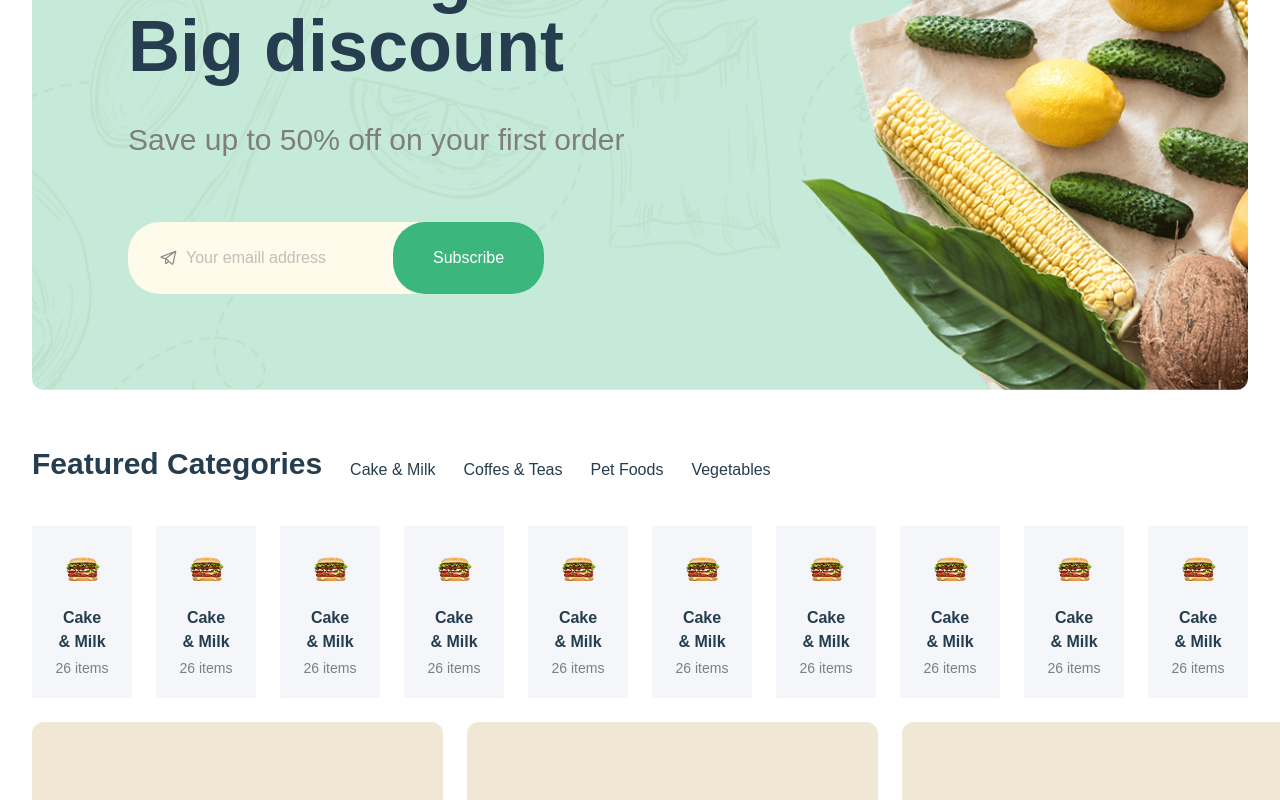
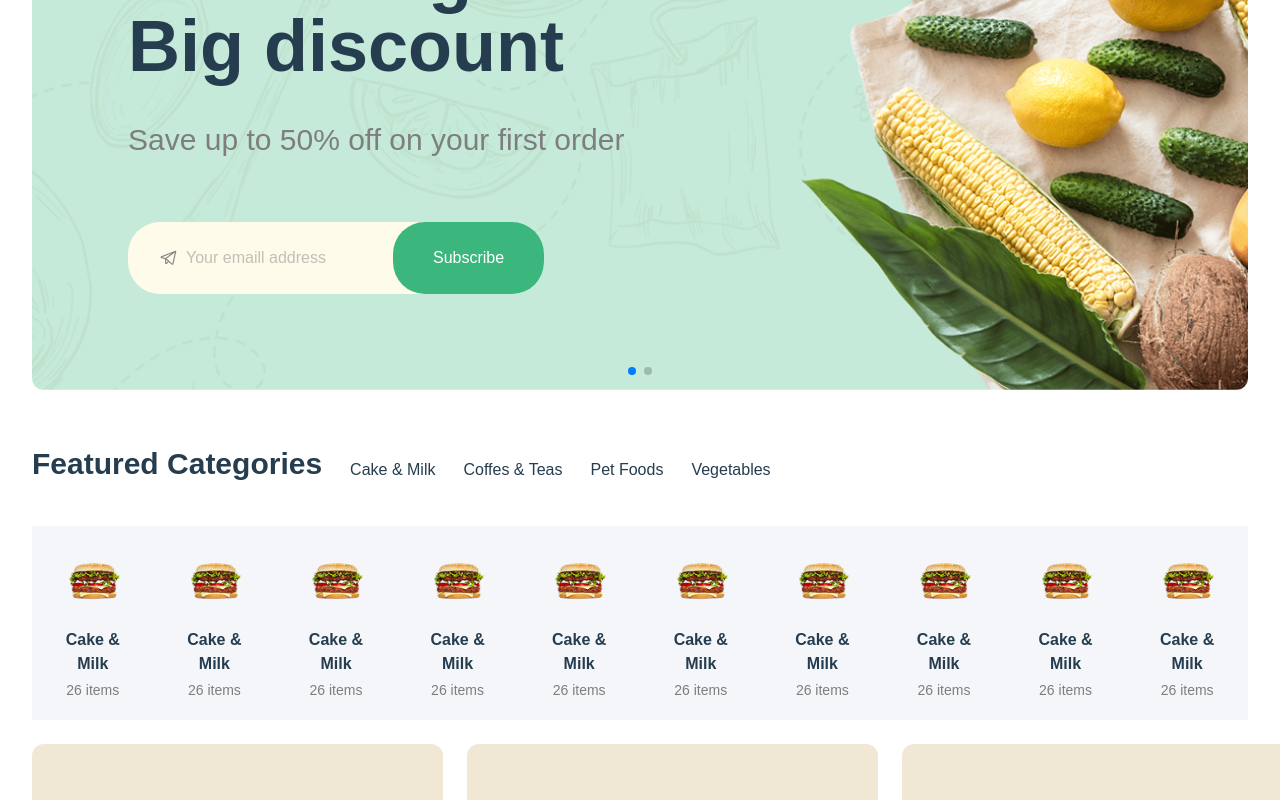
Before and after one commit to shaikhahmeed/Project-Practice-Ecommerce-website, a React (Vite) app: page / in a window 1280 px wide. Shown: the part 500-1300 px from the top of the page. Built offline with nearby package versions, Linux system fonts and the light colour scheme.

Commit message:
login X registration

```diff
--- a/package.json
+++ b/package.json
@@ -17,6 +17,7 @@
     "react-router": "^7.14.2",
     "react-slick": "^0.31.0",
     "slick-carousel": "^1.8.1",
+    "swiper": "^12.1.4",
     "tailwindcss": "^4.2.4"
   },
   "devDependencies": {
--- a/src/App.jsx
+++ b/src/App.jsx
@@ -2,15 +2,21 @@ import { BrowserRouter, Routes, Route } from "react-router";
 import Layout from "./Component/Layout/Layout";
 import HomePage from "./Pages/HomePage";
 import ShopPage from "./Pages/ShopPage";
+import Cart from "./Component/Home/Cart";
+import Registration from "./Component/Home/Registration";
+import Login from "./Component/Home/Login";
 function App() {
 
   return (
     <>
     <BrowserRouter>
     <Routes>
+      <Route path="/registration"element={<Registration/>}/>
+      <Route path="/login"element={<Login/>}/>
       <Route path="/"element={<Layout/>}>
       <Route index element={<HomePage />} />
       <Route path="/shop" element={<ShopPage />} />
+      <Route path="/cart" element={<Cart />} />
       </Route>
     </Routes>
    </BrowserRouter>,
--- a/src/Component/Home/Banner.jsx
+++ b/src/Component/Home/Banner.jsx
@@ -1,28 +1,37 @@
 import React from 'react'
 import SearchBar from '../Utility/SearchBar'
-import "slick-carousel/slick/slick.css";
-import "slick-carousel/slick/slick-theme.css";
-import Slider from "react-slick";
+import { Swiper, SwiperSlide } from 'swiper/react';
+import 'swiper/css';
+import { Pagination } from 'swiper/modules';
+import 'swiper/css/pagination';
+
 
 
 const Banner = () => {
 
-  const settings = {
-    dots: true,
-    infinite: true,
-    speed: 500,
-    slidesToShow: 1,
-    slidesToScroll: 1
-  };
 
   return (
     <section>
       <div className="container">
-        <div className='py-24 pl-24 bg-center bg-cover bg-no-repeat rounded-xl' style={{backgroundImage:"url('/banner.png')"}}>
-        <h1 className='font-bold text-7xl text-primary max-w-2xl'>Fresh Vegetables Big discount</h1>
-        <p className='font-medium text-3xl text-secondary mt-10 mb-16'>Save up to 50% off on your first order</p>
-        <SearchBar/>
-        </div>
+        <Swiper slidesPerView={1}
+        loop={true}
+        pagination={{ clickable: true }}
+        modules={[Pagination]}>
+         <SwiperSlide>
+          <div className='py-24 pl-24 bg-center bg-cover bg-no-repeat rounded-xl' style={{backgroundImage:"url('/banner.png')"}}>
+          <h1 className='font-bold text-7xl text-primary max-w-2xl'>Fresh Vegetables Big discount</h1>
+          <p className='font-medium text-3xl text-secondary mt-10 mb-16'>Save up to 50% off on your first order</p>
+          <SearchBar/>
+         </div>
+         </SwiperSlide>
+         <SwiperSlide>
+          <div className='py-24 pl-24 bg-center bg-cover bg-no-repeat rounded-xl' style={{backgroundImage:"url('/banner.png')"}}>
+          <h1 className='font-bold text-7xl text-primary max-w-2xl'>Fresh Vegetables Big discount</h1>
+          <p className='font-medium text-3xl text-secondary mt-10 mb-16'>Save up to 50% off on your first order</p>
+         <SearchBar/>
+          </div>
+         </SwiperSlide>
+        </Swiper>
     </div>
     </section>
   )
--- /dev/null
+++ b/src/Component/Home/Cart.jsx
@@ -0,0 +1,9 @@
+import React from 'react'
+
+const Cart = () => {
+  return (
+    <div>Cart</div>
+  )
+}
+
+export default Cart
--- a/src/Component/Home/Category.jsx
+++ b/src/Component/Home/Category.jsx
@@ -3,6 +3,8 @@ import { CategoryItem } from './CategoryItem'
 import "slick-carousel/slick/slick.css";
 import Slider from "react-slick";
 import CategoryItem2 from './CategoryItem2';
+import { Swiper, SwiperSlide } from 'swiper/react';
+import 'swiper/css';
 
 
 const Category = () => {
@@ -20,16 +22,20 @@ const Category = () => {
                 </ul>
             </div>
             <div className='flex gap-6'>
-                <CategoryItem/>
-                <CategoryItem/>
-                <CategoryItem/>
-                <CategoryItem/>
-                <CategoryItem/>
-                <CategoryItem/>
-                <CategoryItem/>
-                <CategoryItem/>
-                <CategoryItem/>
-                <CategoryItem/>
+                <Swiper slidesPerView={10}
+                        loop={true}>
+                <SwiperSlide><CategoryItem/></SwiperSlide>
+                <SwiperSlide><CategoryItem/></SwiperSlide>
+                <SwiperSlide><CategoryItem/></SwiperSlide>
+                <SwiperSlide><CategoryItem/></SwiperSlide>
+                <SwiperSlide><CategoryItem/></SwiperSlide>
+                <SwiperSlide><CategoryItem/></SwiperSlide>
+                <SwiperSlide><CategoryItem/></SwiperSlide>
+                <SwiperSlide><CategoryItem/></SwiperSlide>
+                <SwiperSlide><CategoryItem/></SwiperSlide>
+                <SwiperSlide><CategoryItem/></SwiperSlide>
+                <SwiperSlide><CategoryItem/></SwiperSlide>
+                </Swiper>
             </div>
             <div className='mt-6 flex gap-6'>
                 <CategoryItem2/>
--- /dev/null
+++ b/src/Component/Home/Login.jsx
@@ -0,0 +1,39 @@
+import React from 'react'
+import { FcGoogle } from "react-icons/fc";
+import { Link } from 'react-router';
+
+const Login = () => {
+  return (
+     <div className="w-full flex justify-center items-center max-w-full py-3 sm:max-w-xl sm:mx-auto shadow-2xl mt-28 md:flex-0 shrink-0">
+    <div className="relative z-0 flex flex-col min-w-0 bg-white border-0 shadow-soft-xl rounded-2xl bg-clip-border">
+      <div className="p-6 mb-0 text-center bg-white border-b-0 rounded-t-2xl">
+        <h5 className="text-3xl font-bold">Log In</h5>
+      </div>
+      <div className="flex-auto p-6">
+        <form role="form text-left">
+        <div className="mb-4">
+          <input aria-describedby="email-addon" aria-label="Name" placeholder="Full Name" className="text-sm focus:shadow-soft-primary-outline leading-5.6 ease-soft block w-full appearance-none rounded-lg border border-solid border-gray-300 bg-white bg-clip-padding py-2 px-3 font-normal text-gray-700 transition-all focus:border-fuchsia-300 focus:bg-white focus:text-gray-700 focus:outline-none focus:transition-shadow" type="text"/>
+        </div>
+          <div className="mb-4">
+            <input aria-describedby="password-addon" aria-label="Password" placeholder="Password" className="text-sm focus:shadow-soft-primary-outline leading-5.6 ease-soft block w-full appearance-none rounded-lg border border-solid border-gray-300 bg-white bg-clip-padding py-2 px-3 font-normal text-gray-700 transition-all focus:border-fuchsia-300 focus:bg-white focus:text-gray-700 focus:outline-none focus:transition-shadow" type="password"/>
+          </div>
+      <div class="text-right mb-2">
+        <a
+          class="text-xs font-display font-semibold text-gray-500 hover:text-gray-600 cursor-pointer"
+          href="#"
+        >
+          Forgot Password?
+        </a>
+      </div>
+      <div className="text-center">
+          <button className="inline-block w-full px-6 py-3 mt-6 mb-2 font-bold text-center text-white uppercase align-middle transition-all bg-transparent border-0 rounded-lg cursor-pointer active:opacity-85 hover:scale-102 hover:shadow-soft-xs leading-pro text-xs ease-soft-in tracking-tight-soft shadow-soft-md bg-150 bg-x-25 bg-gradient-to-tl from-gray-900 to-slate-800 hover:border-slate-700 hover:bg-slate-700 hover:text-white" type="button">Sign in</button>
+      </div>
+      <p className="mt-4 mb-0 leading-normal text-sm">or didn't have any account? <span className="font-semibold"><Link to="/registration">SIGN UP</Link></span></p>
+       </form>
+      </div>
+    </div>
+    </div>
+  )
+}
+
+export default Login
--- /dev/null
+++ b/src/Component/Home/Registration.jsx
@@ -0,0 +1,39 @@
+import React from 'react'
+import { FcGoogle } from "react-icons/fc";
+import { Link } from 'react-router';
+
+const Registration = () => {
+  return (
+    <div className="w-full flex justify-center items-center max-w-full py-3 sm:max-w-xl sm:mx-auto shadow-2xl rounded-2xl mt-28 md:flex-0 shrink-0">
+  <div className="relative z-0 flex flex-col min-w-0 bg-white border-0 shadow-soft-xl rounded-2xl bg-clip-border">
+    <div className="p-2 text-center">
+      <img src="public/logo.png" alt="logo" className='ml-6'/>
+      <h5 className="text-3xl mt-5 font-bold">Registration</h5>
+    </div>
+    <div>
+    </div>
+    <div className="flex-auto p-6">
+      <form role="form text-left">
+        <div className="mb-4">
+          <input aria-describedby="email-addon" aria-label="Name" placeholder="Full Name " className="text-sm focus:shadow-soft-primary-outline leading-5.6 ease-soft block w-full appearance-none rounded-lg border border-solid border-gray-300 bg-white bg-clip-padding py-2 px-3 font-normal text-gray-700 transition-all focus:border-fuchsia-300 focus:bg-white focus:text-gray-700 focus:outline-none focus:transition-shadow" type="text"/>
+        </div>
+        <div className="mb-4">
+          <input aria-describedby="email-addon" aria-label="Email" placeholder="Email" className="text-sm focus:shadow-soft-primary-outline leading-5.6 ease-soft block w-full appearance-none rounded-lg border border-solid border-gray-300 bg-white bg-clip-padding py-2 px-3 font-normal text-gray-700 transition-all focus:border-fuchsia-300 focus:bg-white focus:text-gray-700 focus:outline-none focus:transition-shadow" type="email"/>
+        </div>
+        <div className="mb-4">
+          <input aria-describedby="password-addon" aria-label="Password" placeholder="Password" className="text-sm focus:shadow-soft-primary-outline leading-5.6 ease-soft block w-full appearance-none rounded-lg border border-solid border-gray-300 bg-white bg-clip-padding py-2 px-3 font-normal text-gray-700 transition-all focus:border-fuchsia-300 focus:bg-white focus:text-gray-700 focus:outline-none focus:transition-shadow" type="password"/>
+        </div>
+        <div className="min-h-6 pl-7 mb-0.5 block">
+  </div>
+    <div className="text-center">
+        <button className="inline-block w-full px-6 py-3 mt-6 mb-2 font-bold text-center text-white uppercase align-middle transition-all bg-transparent border-0 rounded-lg cursor-pointer active:opacity-85 hover:scale-102 hover:shadow-soft-xs leading-pro text-xs ease-soft-in tracking-tight-soft shadow-soft-md bg-150 bg-x-25 bg-gradient-to-tl from-gray-900 to-slate-800 hover:border-slate-700 hover:bg-slate-700 hover:text-white" type="button">Sign up</button>
+    </div>
+    <p className="mt-4 mb-0 leading-normal text-sm">Already have an account? <Link className="font-bold text-slate-700" to="/login">Sign in</Link></p>
+     </form>
+    </div>
+  </div>
+    </div>
+  )
+}
+
+export default Registration
--- a/src/Component/Layout/Navigation.jsx
+++ b/src/Component/Layout/Navigation.jsx
@@ -71,12 +71,12 @@ const Navigation = () => {
               <Link><p className='text-secondary'>Wishlist</p></Link>
             </li>
             <li className='flex text-end gap-1'>
-              <Link><p className='text-primary'><FiShoppingCart /></p></Link>
-              <Link><p className='text-secondary'>Cart</p></Link>
+              <Link to={"/cart"}><p className='text-primary'><FiShoppingCart /></p></Link>
+              <Link to={"/cart"}><p className='text-secondary'>Cart</p></Link>
             </li>
             <li className='flex text-end gap-1'>
-              <Link><p className='text-primary'><FaRegUser /></p></Link>
-              <Link><p  className='text-secondary'>Account</p></Link>
+              <Link to={"/registration"}><p className='text-primary'><FaRegUser /></p></Link>
+              <Link to={"/registration"} ><p  className='text-secondary'>Account</p></Link>
             </li>
           </ul>
         </div>
@@ -100,8 +100,8 @@ const Navigation = () => {
             </li>
             <Link>About</Link>
             <li className='flex gap-2 items-center hover:text-brand cursor-pointer'>
-              <p>Shop </p>
-              <p><IoIosArrowDown /></p>
+              <Link to={"/shop"}>Shop</Link>
+              <Link><IoIosArrowDown /></Link>
             </li>
             <li className='flex gap-2 items-center hover:text-brand cursor-pointer'>
               <p>Vendors </p>
--- /dev/null
+++ b/src/Component/Shop/ShopBanner.jsx
@@ -0,0 +1,14 @@
+import React from 'react'
+import Breadcamp from '../Utility/Breadcamp'
+
+const ShopBanner = () => {
+  return (
+    <section>
+        <div className="container">
+            <Breadcamp/>
+        </div>
+    </section>
+  )
+}
+
+export default ShopBanner
--- /dev/null
+++ b/src/Component/Utility/Breadcamp.jsx
@@ -0,0 +1,24 @@
+import React from 'react'
+import { FaHome } from 'react-icons/fa'
+import { IoIosArrowForward } from 'react-icons/io'
+import { Link, useLocation } from 'react-router'
+
+const Breadcamp = () => {
+    const location = useLocation().pathname.split("/")[1]
+  return (
+    <ul className='flex gap-4 text-secondary text-lg font-semibold'>
+        <li className='flex items-center gap-2'>
+            <Link className='flex items-center gap-1 text-brand' to="/">
+            <FaHome/>
+            <span>Home</span>
+            </Link>
+            <IoIosArrowForward/>
+        </li>
+        <li className='cursor-pointer'>
+            <p>{location}</p>
+        </li>
+    </ul>
+  )
+}
+
+export default Breadcamp
--- a/src/Pages/ShopPage.jsx
+++ b/src/Pages/ShopPage.jsx
@@ -1,8 +1,11 @@
 import React from 'react'
+import ShopBanner from '../Component/Shop/ShopBanner'
 
 const ShopPage = () => {
   return (
-    <div>ShopPage</div>
+   <>
+   <ShopBanner/>
+   </>
   )
 }
 
--- a/src/index.css
+++ b/src/index.css
@@ -14,3 +14,10 @@ body{
     --color-primary:#253D4E;
     --color-secondary:#7E7E7E;
 }
+.swiper-pagination-bullet-active {
+  background-color: #3BB77E;
+}
+/* .swiper-pagination-bullet {
+  width: 400px;
+  height: 400px;
+} */
```
Also changed, not shown: 1 other file (tests, documents, lock files or other folders).
